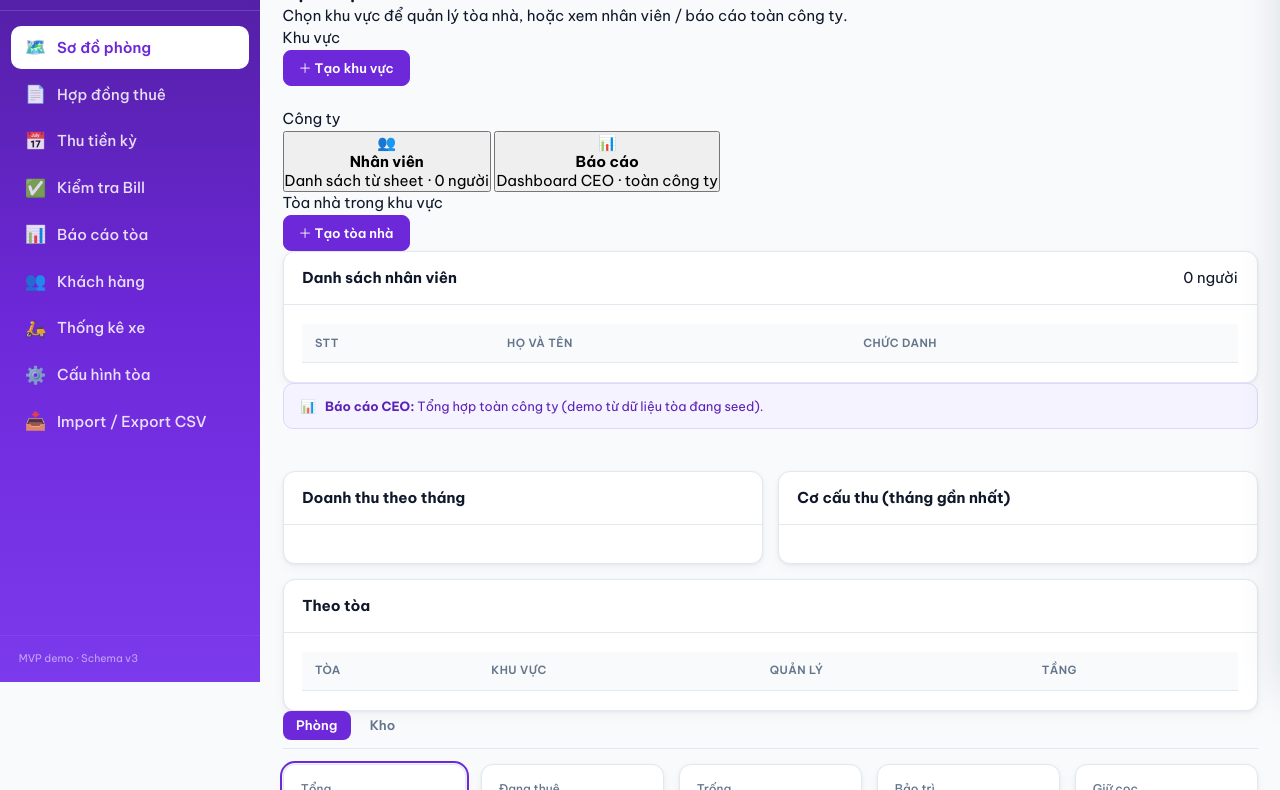
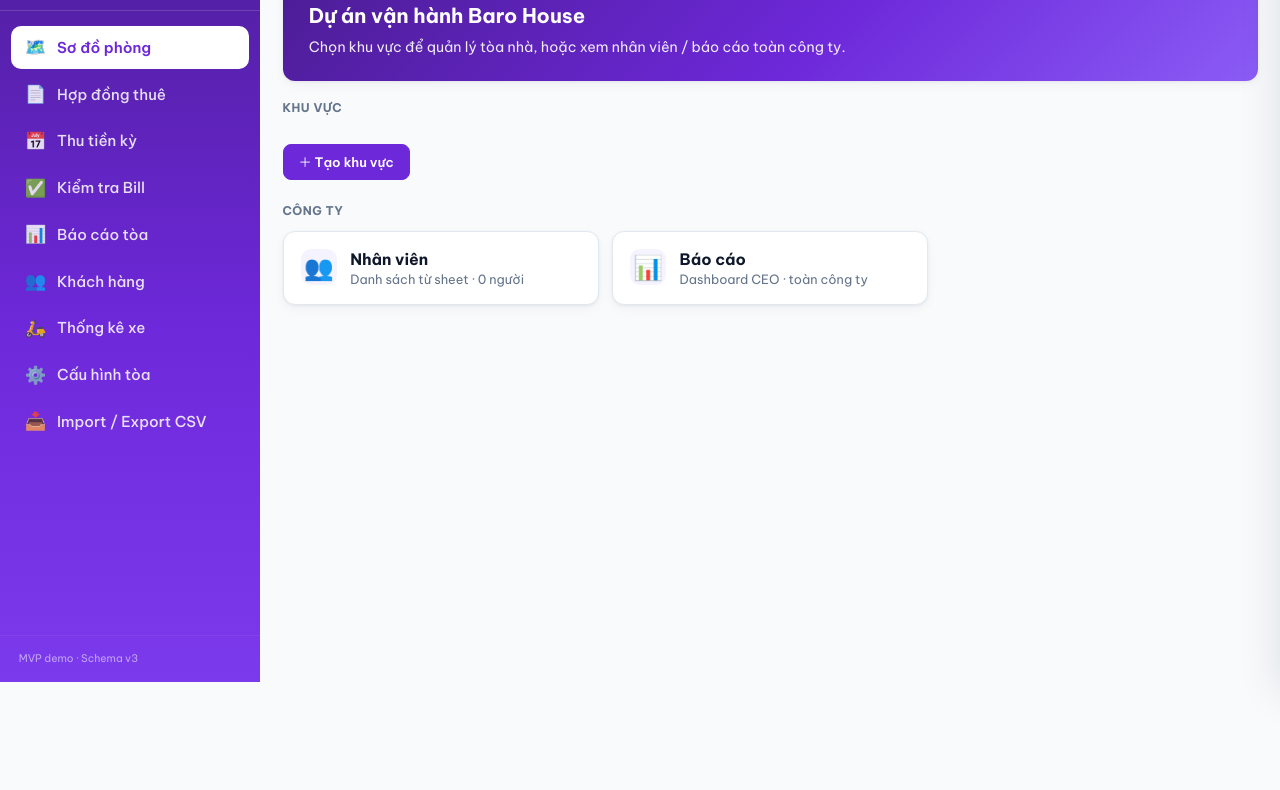
Before and after one commit to phantrongbao14-dot/baro-house-app, a plain HTML site: page index.html in a window 1280 px wide. Shown: the part 118-908 px from the top of the page. After the commit the page ends 800 px from the top, so only its background shows below. Drawn offline with Linux system fonts and the light colour scheme.

Commit message:
Rebuild hierarchy B4/B5 schema v3 — styles.css

```diff
--- a/styles.css
+++ b/styles.css
@@ -1107,3 +1107,105 @@ td input:focus {
   border-color: var(--primary, #6D28D9);
   box-shadow: 0 0 0 3px rgba(109, 40, 217, 0.15);
 }
+
+
+/* ── Hierarchy shell (L1/L2 company & area) ── */
+.shell-pane { display: none; }
+.shell-pane.active { display: block; animation: fadeIn 0.2s ease; }
+
+body.mode-shell .sidebar { display: none !important; }
+body.mode-shell .main { margin-left: 0 !important; }
+body.mode-shell .menu-toggle { display: none !important; }
+
+body.mode-building .sidebar { display: flex; }
+
+.btn-back {
+  background: var(--primary-bg);
+  color: var(--primary);
+  border-color: var(--primary-border);
+  font-weight: 600;
+}
+.btn-back:hover { background: var(--primary-border); }
+
+.home-hero {
+  background: linear-gradient(135deg, #4C1D95 0%, #6D28D9 55%, #8B5CF6 100%);
+  color: #fff;
+  border-radius: var(--radius);
+  padding: 1.5rem 1.75rem;
+  margin-bottom: 1.25rem;
+  box-shadow: var(--shadow);
+}
+.home-hero h3 { font-size: 1.35rem; font-weight: 700; margin-bottom: 0.35rem; }
+.home-hero p { opacity: 0.9; font-size: 0.95rem; max-width: 40rem; }
+
+.section-label {
+  font-size: 0.8rem;
+  font-weight: 700;
+  text-transform: uppercase;
+  letter-spacing: 0.04em;
+  color: var(--text-muted);
+  margin: 0.5rem 0 0.75rem;
+}
+
+.card-grid {
+  display: grid;
+  grid-template-columns: repeat(auto-fill, minmax(240px, 1fr));
+  gap: 0.85rem;
+}
+.card-grid-2 {
+  grid-template-columns: repeat(auto-fill, minmax(280px, 1fr));
+}
+
+.nav-card {
+  display: flex;
+  align-items: flex-start;
+  gap: 0.9rem;
+  text-align: left;
+  padding: 1.1rem 1.15rem;
+  background: var(--surface);
+  border: 1px solid var(--border);
+  border-radius: var(--radius);
+  box-shadow: var(--shadow);
+  cursor: pointer;
+  transition: border-color 0.15s, box-shadow 0.15s, transform 0.15s;
+  width: 100%;
+  color: inherit;
+}
+.nav-card:hover {
+  border-color: var(--primary-border);
+  box-shadow: 0 6px 20px rgba(109, 40, 217, 0.12);
+  transform: translateY(-1px);
+}
+.nav-card-icon {
+  font-size: 1.6rem;
+  width: 2.4rem;
+  height: 2.4rem;
+  display: flex;
+  align-items: center;
+  justify-content: center;
+  background: var(--primary-bg);
+  border-radius: 10px;
+  flex-shrink: 0;
+}
+.nav-card strong { display: block; font-size: 1.05rem; color: var(--text); }
+.nav-card .muted, .muted { color: var(--text-muted); font-size: 0.85rem; margin-top: 0.15rem; }
+
+.home-actions { margin-top: 1rem; }
+
+.empty-hint {
+  padding: 2rem 1rem;
+  text-align: center;
+  color: var(--text-muted);
+  background: var(--surface);
+  border: 1px dashed var(--border);
+  border-radius: var(--radius);
+  grid-column: 1 / -1;
+}
+
+.area-card .nav-card-icon { background: #EDE9FE; }
+.building-card .nav-card-icon { background: #F5F3FF; }
+
+@media (max-width: 900px) {
+  body.mode-building .sidebar { /* existing mobile rules apply */ }
+  .home-hero { padding: 1.15rem 1.25rem; }
+}
```
